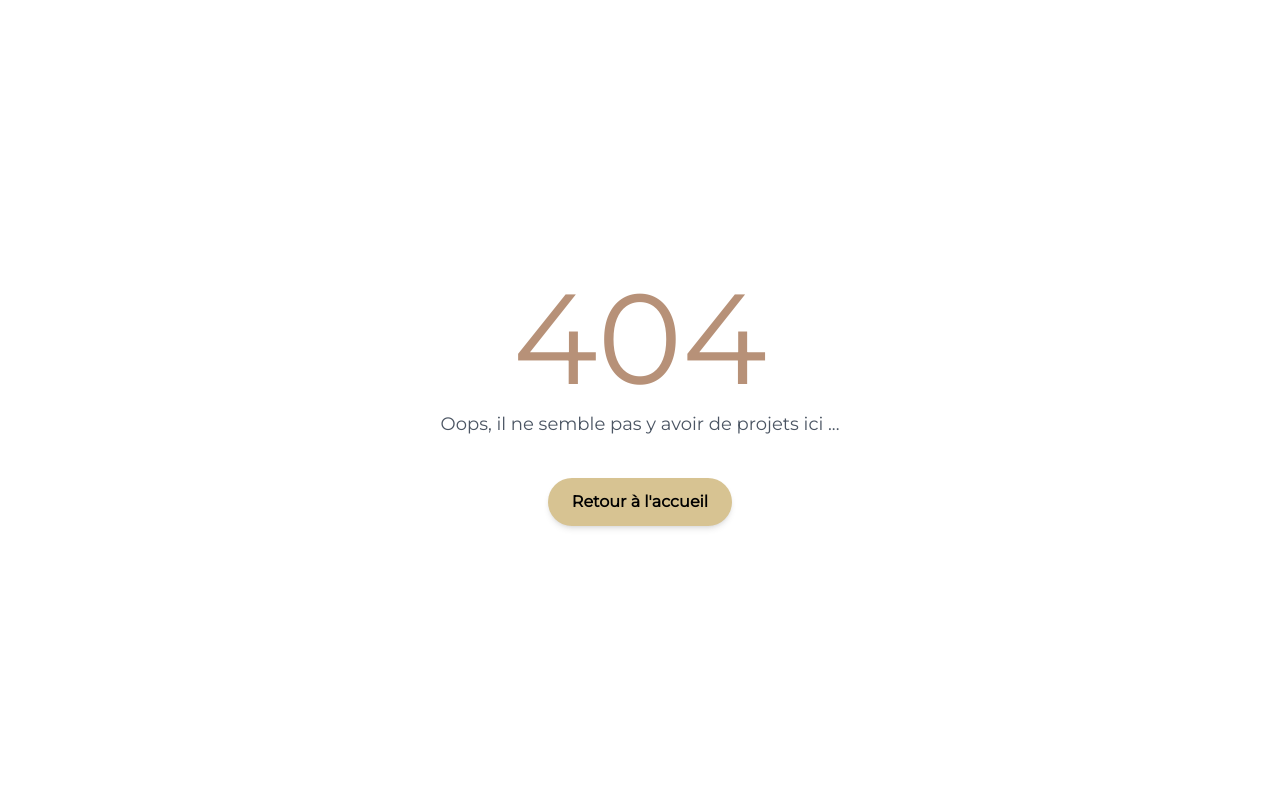
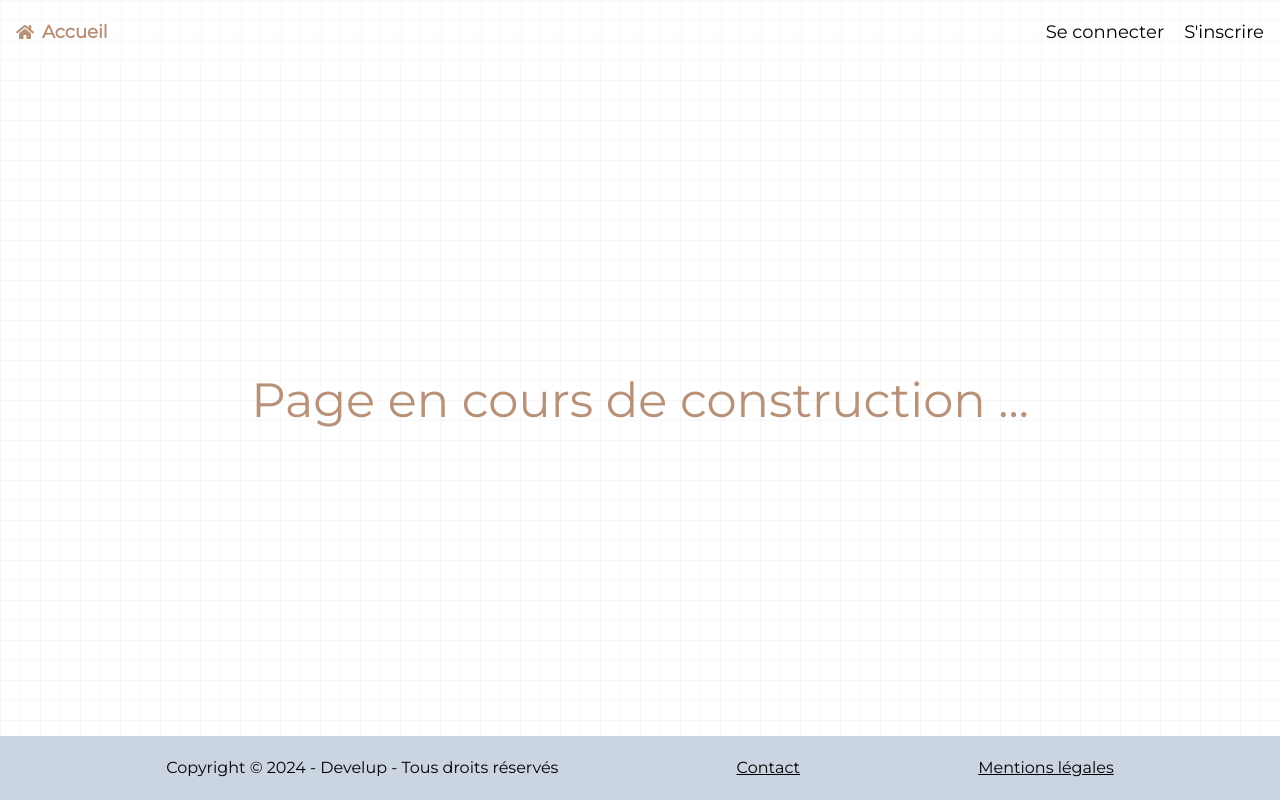
Before and after one commit to PeterLeSouchu/Develup-front, a React (Vite) app: page /contact in a window 1280 px wide. Before the commit this address had no page. Built offline with nearby package versions, Linux system fonts and the light colour scheme.

Commit message:
feat: add begining of contact page

```diff
--- a/src/components/public/Footer.tsx
+++ b/src/components/public/Footer.tsx
@@ -6,7 +6,7 @@ function Footer() {
     <footer className="p-5 md:p-0  bg-slate-300">
       <div className="flex justify-evenly gap-3 items-center min-h-8 backdrop-blur-mini text-center flex-col md:flex-row text-sm md:text-base">
         <p>Copyright © {currentYear} - Develup - Tous droits réservés</p>
-        <Link to="*" className="underline underline-offset-3">
+        <Link to="/contact" className="underline underline-offset-3">
           Contact
         </Link>
         <Link to="/legal-notices" className="underline underline-offset-3">
--- a/src/main.tsx
+++ b/src/main.tsx
@@ -18,6 +18,7 @@ import Dashboard from './pages/private/Dashboard';
 import LegalNotices from './pages/public/Legal-notices';
 import Login from './pages/public/Login';
 import Signup from './pages/public/Signup';
+import Contact from './pages/public/Contact';
 
 const root = ReactDOM.createRoot(
   document.getElementById('root') as HTMLElement
@@ -31,6 +32,7 @@ const router = createBrowserRouter(
         <Route path="/legal-notices" element={<LegalNotices />} />
         <Route path="/login" element={<Login />} />
         <Route path="/signup" element={<Signup />} />
+        <Route path="/contact" element={<Contact />} />
       </Route>
 
       {/* <Route element={<ProtectedRoute />}>
--- /dev/null
+++ b/src/pages/public/Contact.tsx
@@ -0,0 +1,10 @@
+function Contact() {
+  return (
+    <div className="h-84 flex items-center justify-center ">
+      <h1 className="text-center text-5xl text-darkgold">
+        Page en cours de construction ...
+      </h1>
+    </div>
+  );
+}
+export default Contact;
```
